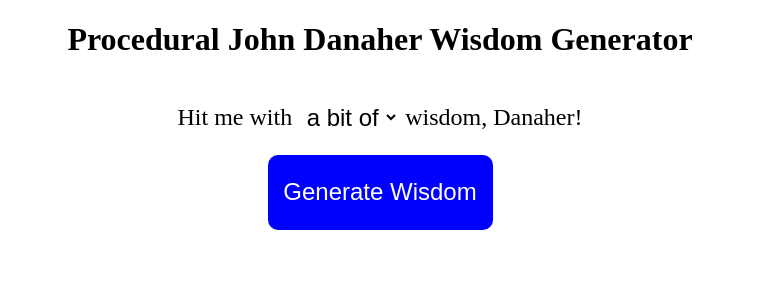
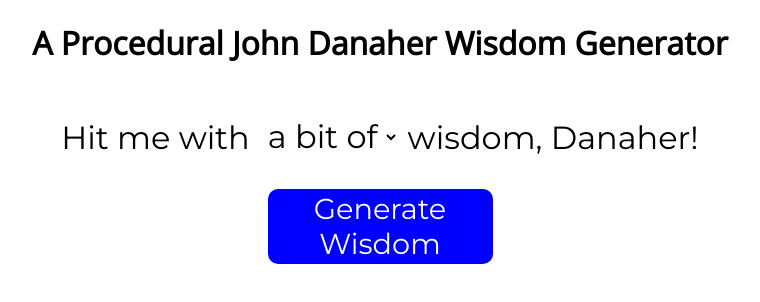
Before and after one commit to SpencerWhitehead7/markov-danaher-quotes-site, a website: page client/index.html in a window 1280 px wide. Shown: the whole page, without its empty margins (260-1020 px from the left). Drawn offline with nearby package versions, Linux system fonts and the light colour scheme.

Commit message:
resource: fonts, refactors html

```diff
--- a/client/index.html
+++ b/client/index.html
@@ -1,33 +1,33 @@
 <!DOCTYPE html>
 <html lang="en">
   <head>
-    <title>Danaher Quotes</title>
+    <title>Danaher Wisdom Generator</title>
+    <link rel="icon" href="/favicon.png" />
     <link rel="stylesheet" type="text/css" href="style.css">
+    <link href="https://fonts.googleapis.com/css?family=Montserrat" rel="stylesheet">
+    <link href="https://fonts.googleapis.com/css?family=Open+Sans" rel="stylesheet">
+    <script type='text/javascript' src='app.js' defer></script>
   </head>
 
   <body>
 
-    <h1>Procedural John Danaher Wisdom Generator</h1>
+    <h1>A Procedural John Danaher Wisdom Generator</h1>
 
     <div class="center-wrapper">
-      <p class="text-input-row">Hit me with&nbsp</p>
+      <p id="text-input-row">Hit me with&nbsp</p>
       <select>
         <option value=1>a bit of</option>
         <option value=5>some</option>
         <option value=10>a lot of</option>
         <option value=100>a ton of</option>
       </select>
-      <p class="text-input-row">&nbspwisdom, Danaher!</p>
+      <p id="text-input-row">&nbspwisdom, Danaher!</p>
     </div>
 
     <div class="center-wrapper">
       <button class="pure-button pure-button-primary">Generate Wisdom</button>
     </div>
 
-    <div id="wisdom" class="center-wrapper">
-    </div>
-
-    <script type='text/javascript' src='app.js'></script>
 
   </body>
 </html>
--- a/client/style.css
+++ b/client/style.css
@@ -10,16 +10,19 @@
 
 h1 {
   text-align: center;
+  font-family: 'Open Sans', sans-serif;
 }
 
-.text-input-row {
-  font-size: 24px;
+#text-input-row {
+  font-size: 2em;
+  font-family: 'Montserrat', sans-serif;
 }
 
 select {
   text-align: center;
   text-align-last: center;
-  font-size: 24px;
+  font-size: 2em;
+  font-family: 'Montserrat', sans-serif;
   background-color: transparent;
   border: none;
   outline: none;
@@ -33,7 +36,8 @@
   border-radius: 10px;
   border: none;
   outline: none;
-  font-size: 24px;
+  font-size: 1.8em;
+  font-family: 'Montserrat', sans-serif;
   color: #FFFFFF;
   transition-duration: 0.5s;
   overflow: hidden;
```
